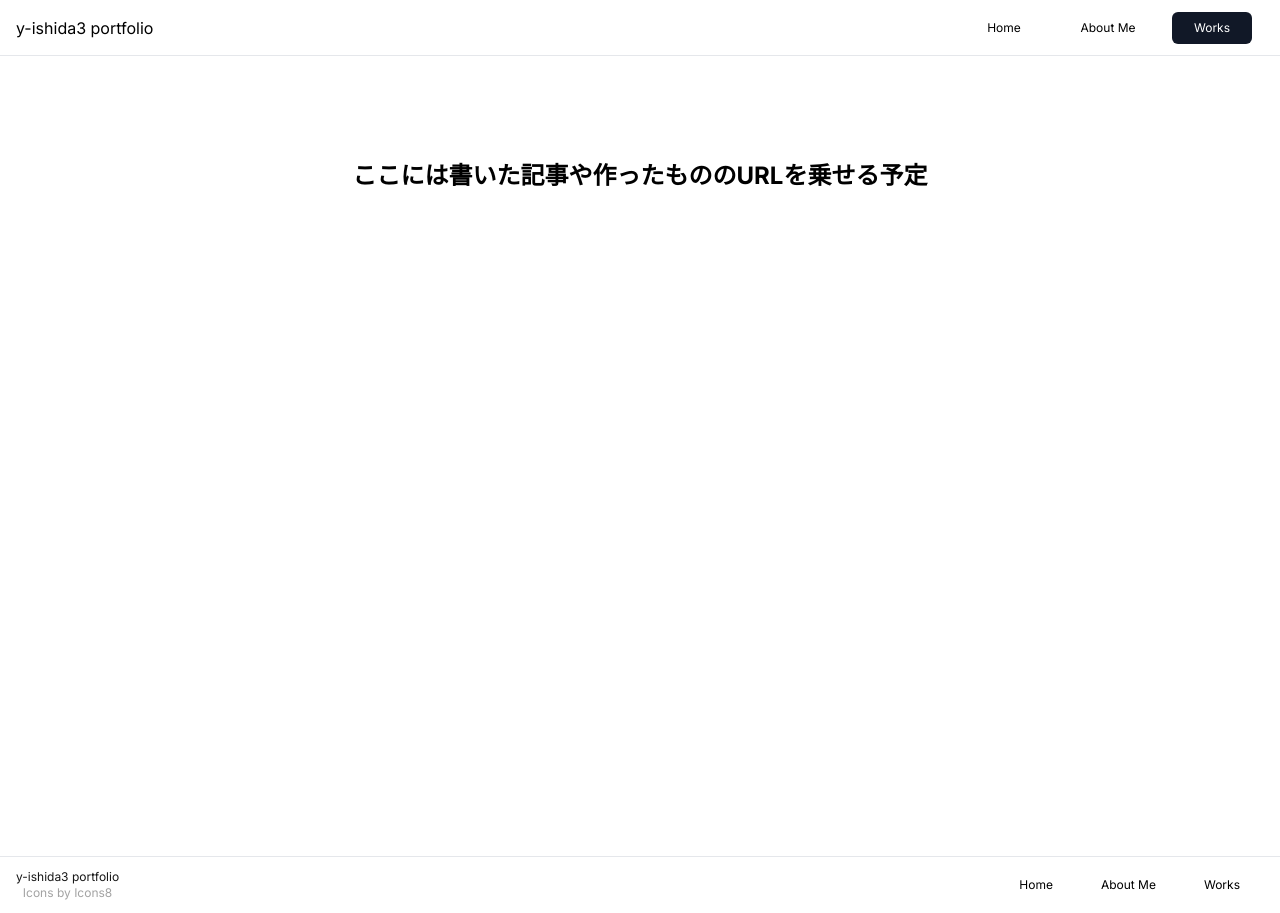
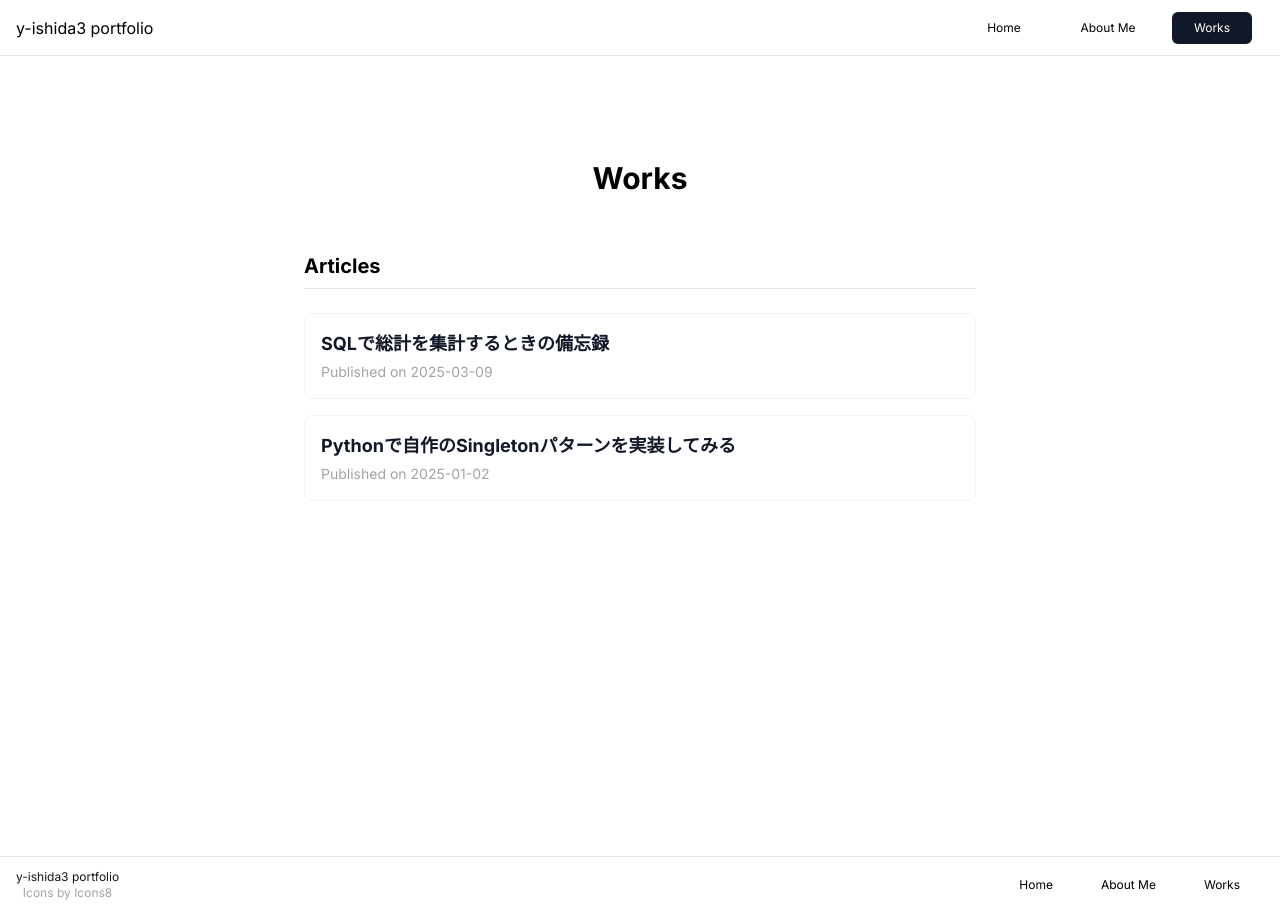
Before and after one commit to y-ishida3/y-ishida3.github.io, a Next.js app: page /works in a window 1280 px wide. Built offline with nearby package versions, Linux system fonts and the light colour scheme.

Commit message:
feat: Worksページに記事一覧表示機能を追加し、関連する型定義とコンポーネントを実装

```diff
--- a/src/app/works/page.tsx
+++ b/src/app/works/page.tsx
@@ -1,8 +1,37 @@
+import { Article } from "@/components/Article";
+
 export default function Works() {
+  const articles = [
+    {
+      title: "SQLで総計を集計するときの備忘録",
+      url: "https://zenn.dev/y_ishida3/articles/8ca2f2dee342d3",
+      publishedAt: "2025-03-09",
+    },
+    {
+      title: "Pythonで自作のSingletonパターンを実装してみる",
+      url: "https://zenn.dev/y_ishida3/articles/d045f3be96f4af",
+      publishedAt: "2025-01-02",
+    },
+  ];
+
   return (
     <main className="flex min-h-screen flex-col items-center justify-between p-24">
-      <div className="flex flex-col justify-center items-center gap-4">
-        <h1 className="title text-2xl font-bold p-2">ここには書いた記事や作ったもののURLを乗せる予定</h1>
+      <div className="flex flex-col justify-center items-center gap-8 w-full max-w-2xl">
+        <h1 className="title text-3xl font-bold p-2 mb-4">Works</h1>
+
+        <div className="w-full flex flex-col gap-6">
+            <h2 className="text-xl font-bold border-b border-gray-200 pb-2">Articles</h2>
+            <div className="flex flex-col gap-4">
+                {articles.map((article, index) => (
+                    <Article
+                        key={index}
+                        title={article.title}
+                        url={article.url}
+                        publishedAt={article.publishedAt}
+                    />
+                ))}
+            </div>
+        </div>
       </div>
     </main>
   );
--- /dev/null
+++ b/src/components/Article/index.tsx
@@ -0,0 +1,17 @@
+import { ArticleType } from "@/types/base";
+
+export const Article = ({ key, title, url, publishedAt }: ArticleType) => {
+  return (
+    <a
+      key={key}
+      href={url}
+      target="_blank"
+      rel="noopener noreferrer"
+      className="block p-4 border border-gray-100 rounded-lg hover:bg-gray-50 transition-colors"
+      data-aos="fade-up"
+    >
+      <h3 className="text-lg font-bold text-gray-900 mb-1">{title}</h3>
+      <div className="text-sm text-neutral-400">Published on {publishedAt}</div>
+    </a>
+  );
+};
```
Also changed, not shown: src/types/base.tsx (+7 -0 lines).
